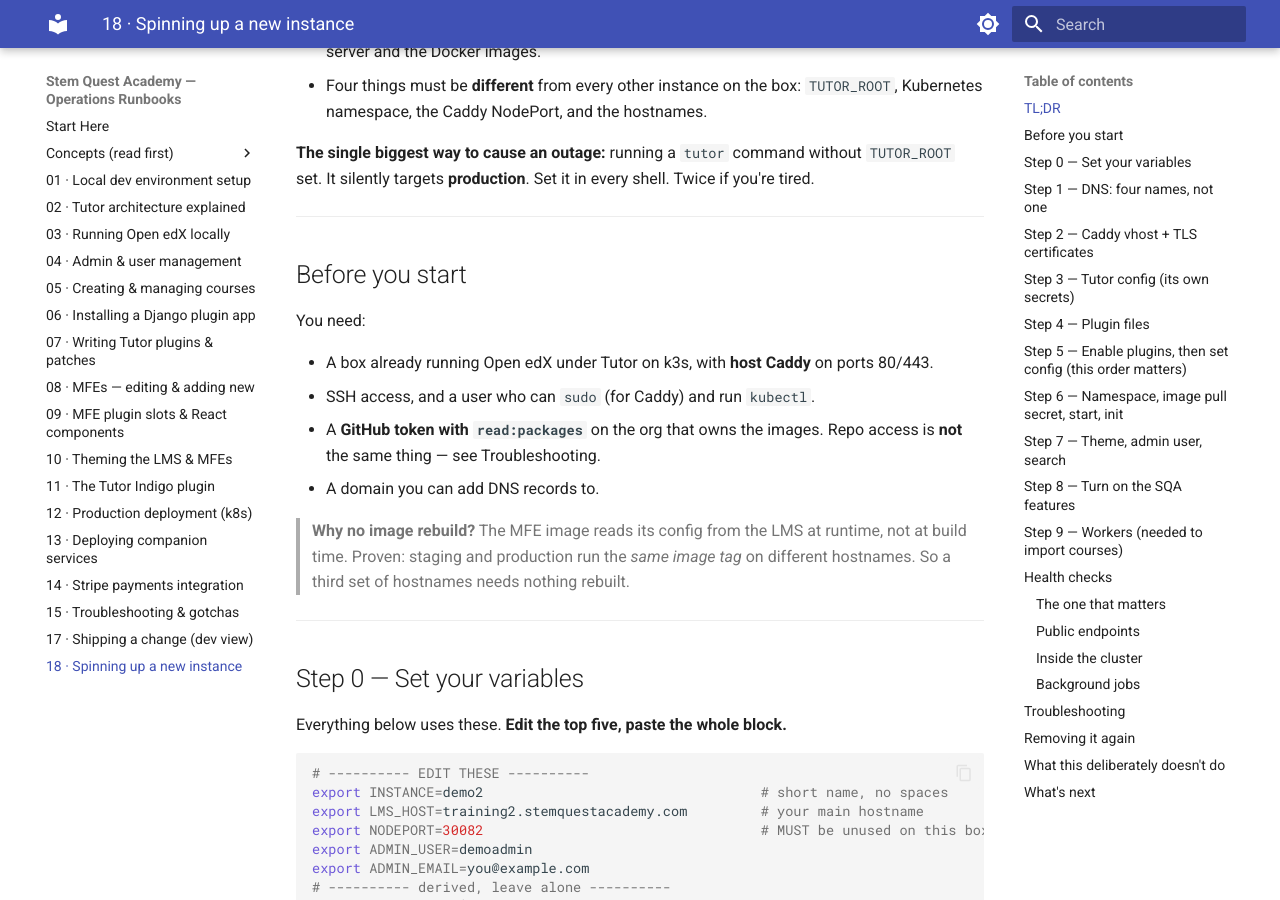
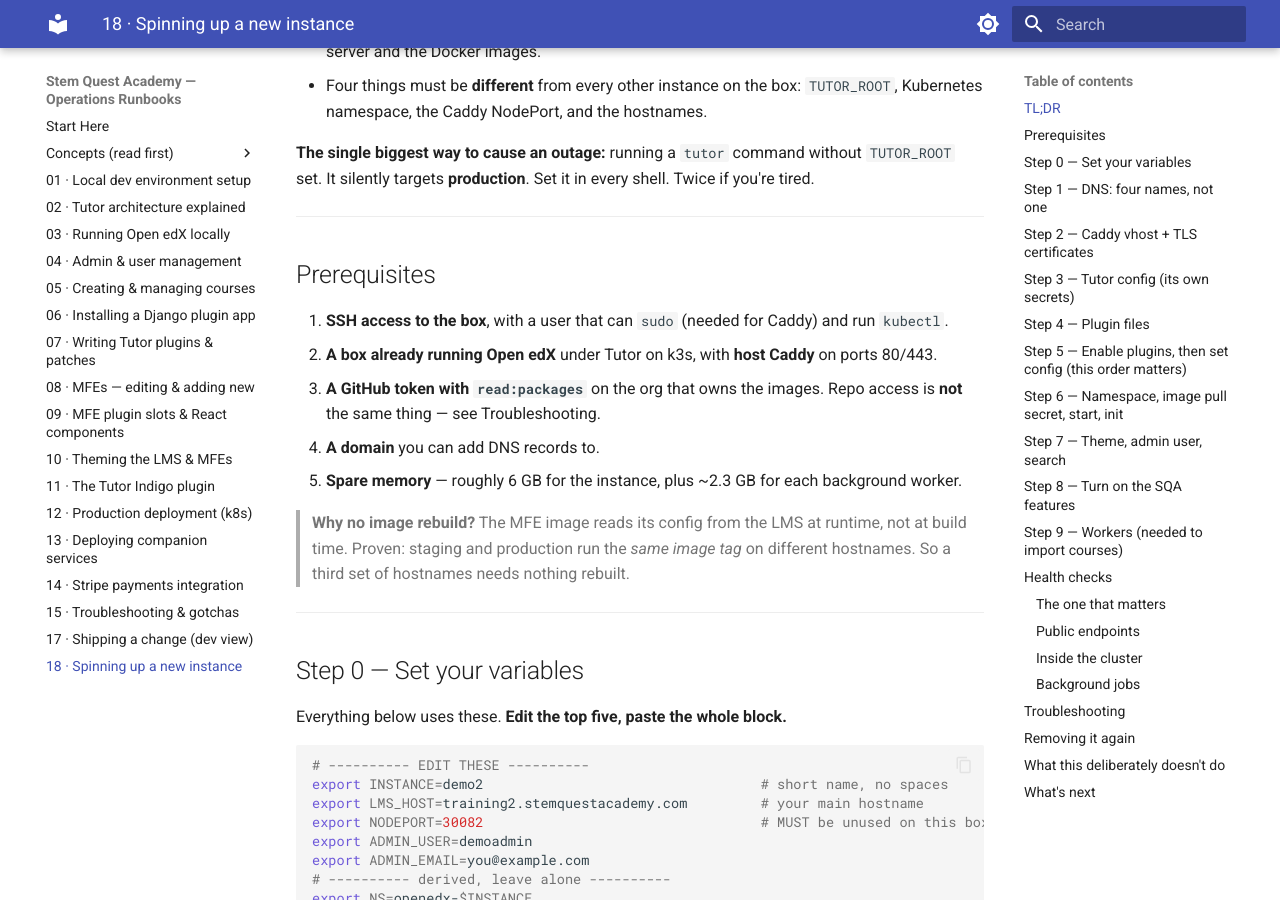
Before and after one commit to Scient-Systems/sqa-runbooks, an MkDocs documentation site: the page built from runbooks/18-spinning-up-a-new-instance.md, in a window 1280 px wide and 900 px high, scrolled down 566 px. Built offline with MkDocs 1.6.1 and Material for MkDocs 9.7.7, drawn with Linux system fonts in a browser that asks for light colours.

Commit message:
runbook 18: make Before you start an ordered Prerequisites list
SSH access first, since nothing else can happen without it, then the box,
the token, the domain and spare memory. Memory is now listed explicitly
because it is a real prerequisite rather than an afterthought - roughly 6 GB
for the instance plus ~2.3 GB per background worker.

```diff
--- a/runbooks/18-spinning-up-a-new-instance.md
+++ b/runbooks/18-spinning-up-a-new-instance.md
@@ -26,15 +26,15 @@ set. It silently targets **production**. Set it in every shell. Twice if you're
 
 ---
 
-## Before you start
+## Prerequisites
 
-You need:
-
-- A box already running Open edX under Tutor on k3s, with **host Caddy** on ports 80/443.
-- SSH access, and a user who can `sudo` (for Caddy) and run `kubectl`.
-- A **GitHub token with `read:packages`** on the org that owns the images. Repo access is
-  **not** the same thing — see Troubleshooting.
-- A domain you can add DNS records to.
+1. **SSH access to the box**, with a user that can `sudo` (needed for Caddy) and run
+   `kubectl`.
+2. **A box already running Open edX** under Tutor on k3s, with **host Caddy** on ports 80/443.
+3. **A GitHub token with `read:packages`** on the org that owns the images. Repo access is
+   **not** the same thing — see Troubleshooting.
+4. **A domain** you can add DNS records to.
+5. **Spare memory** — roughly 6 GB for the instance, plus ~2.3 GB for each background worker.
 
 > **Why no image rebuild?** The MFE image reads its config from the LMS at runtime, not at
 > build time. Proven: staging and production run the *same image tag* on different hostnames.
```
